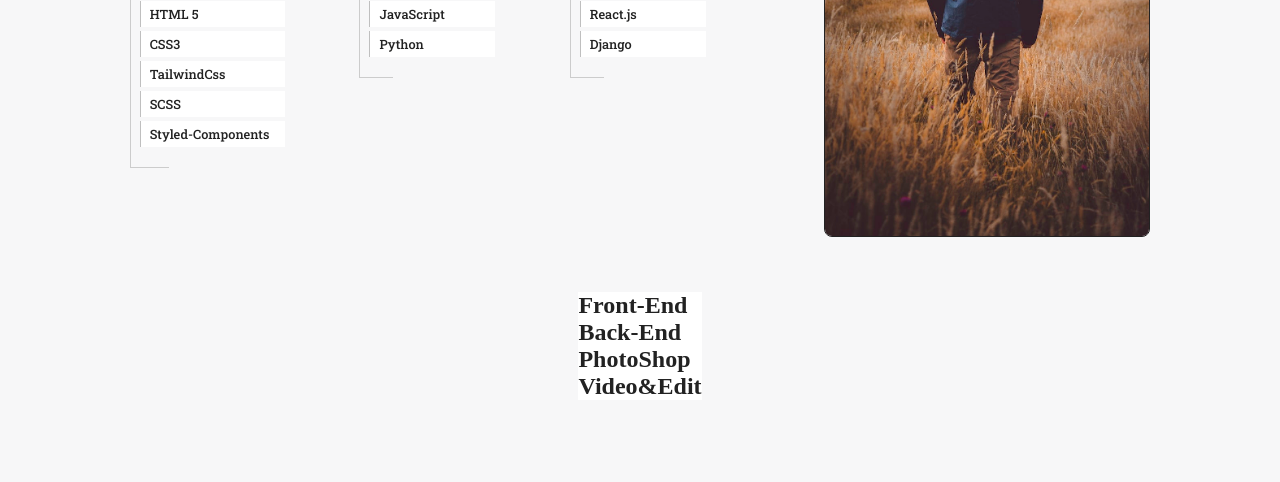
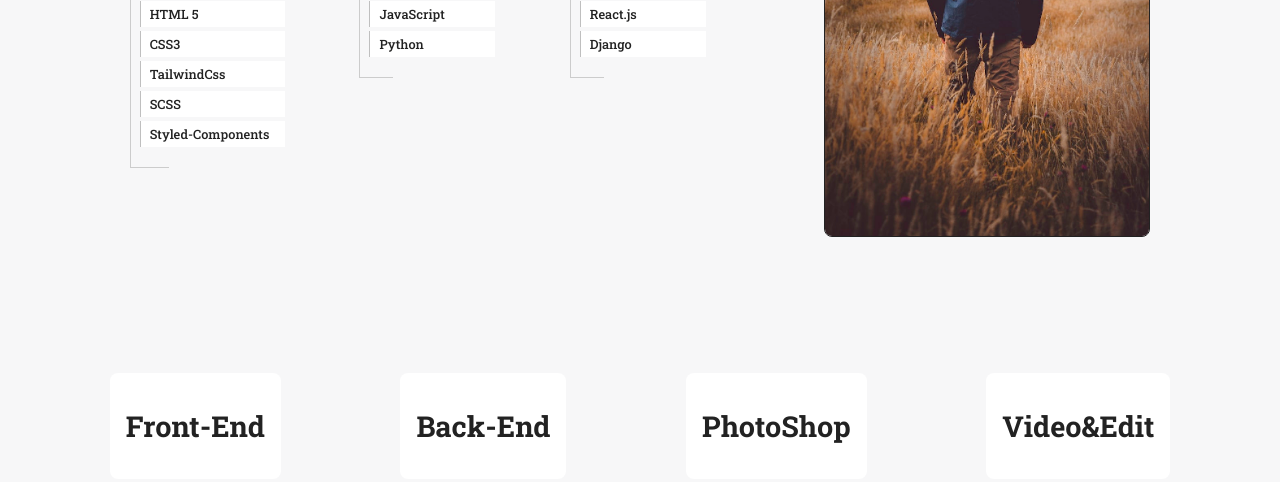
Before and after one commit to ThomasMumladze/Front-End, a plain HTML site: page index.html in a window 1280 px wide. Shown: the part 428-910 px from the top of the page. Drawn offline with Linux system fonts and the light colour scheme.

Commit message:
exp section styles & project sec

```diff
--- a/style/index.css
+++ b/style/index.css
@@ -337,3 +337,43 @@
 }
 
 /* !SECTION */
+#Experience_section{
+    width: 100%;
+    height: 100%;
+    padding: 23px 0;
+}#Experience_section .section_body{
+    flex-direction: column;
+    position: relative;
+}
+
+
+/* *Project section */
+#Project_section{
+    margin: 35px 0;
+}
+.project_section-wrapper{
+    width: 100%;
+    height: 100%;
+    display: flex;
+    align-items: flex-start;
+    justify-content: space-evenly;
+    gap:10px;
+    flex-wrap: wrap;
+}.content{
+    cursor: pointer;
+    width: max-content;
+    height: max-content;
+    min-height: 106px;
+    display: flex;
+    align-items: center;
+    justify-content: center;
+    flex-wrap: wrap;
+    padding: 16px;
+    border-radius: 8px;
+    font-family: 'RobotoSlab-VariableFont';
+    font-size: 1.2em;
+    transition: .3s ease-in-out all;
+}.content:hover{
+    color: dodgerblue;
+    box-shadow: 0 0 6px 4px #CCC;
+}
```
